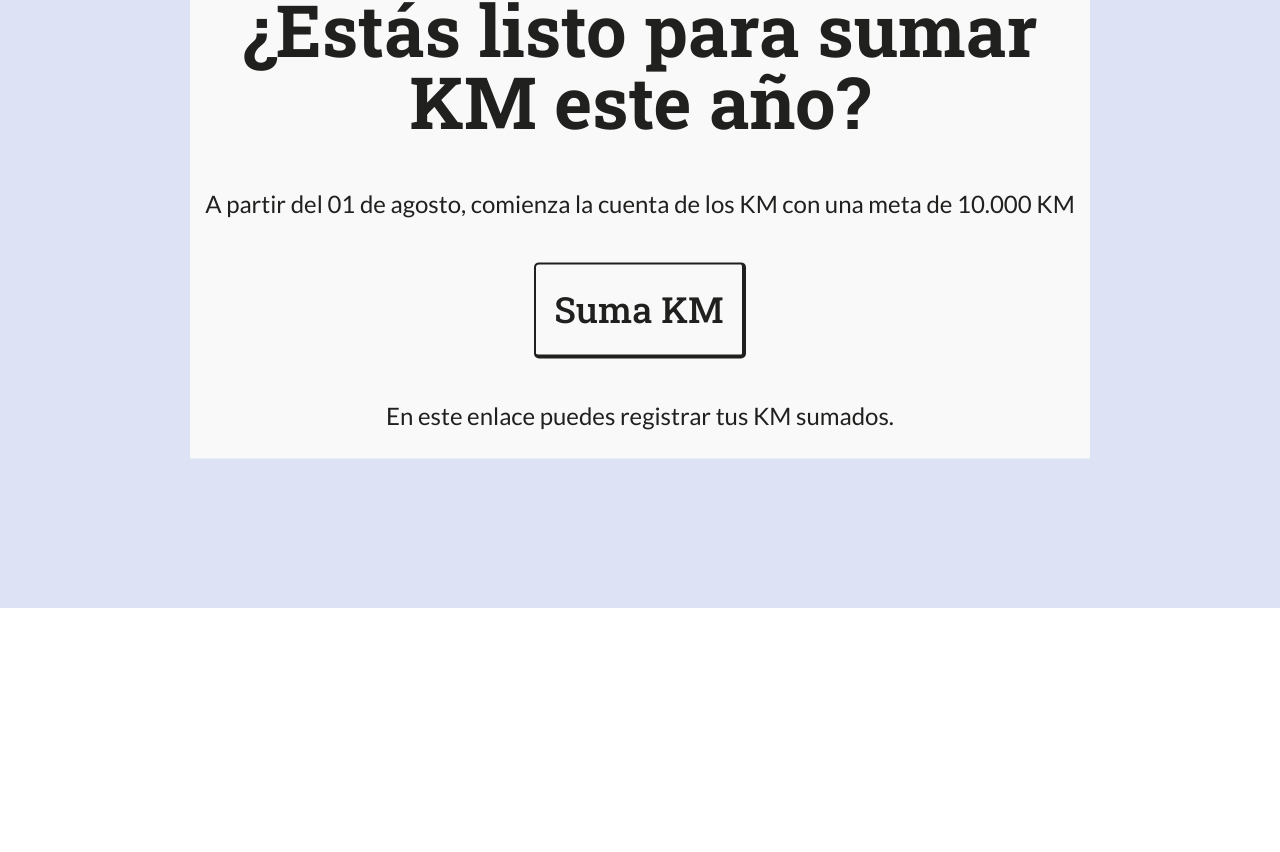
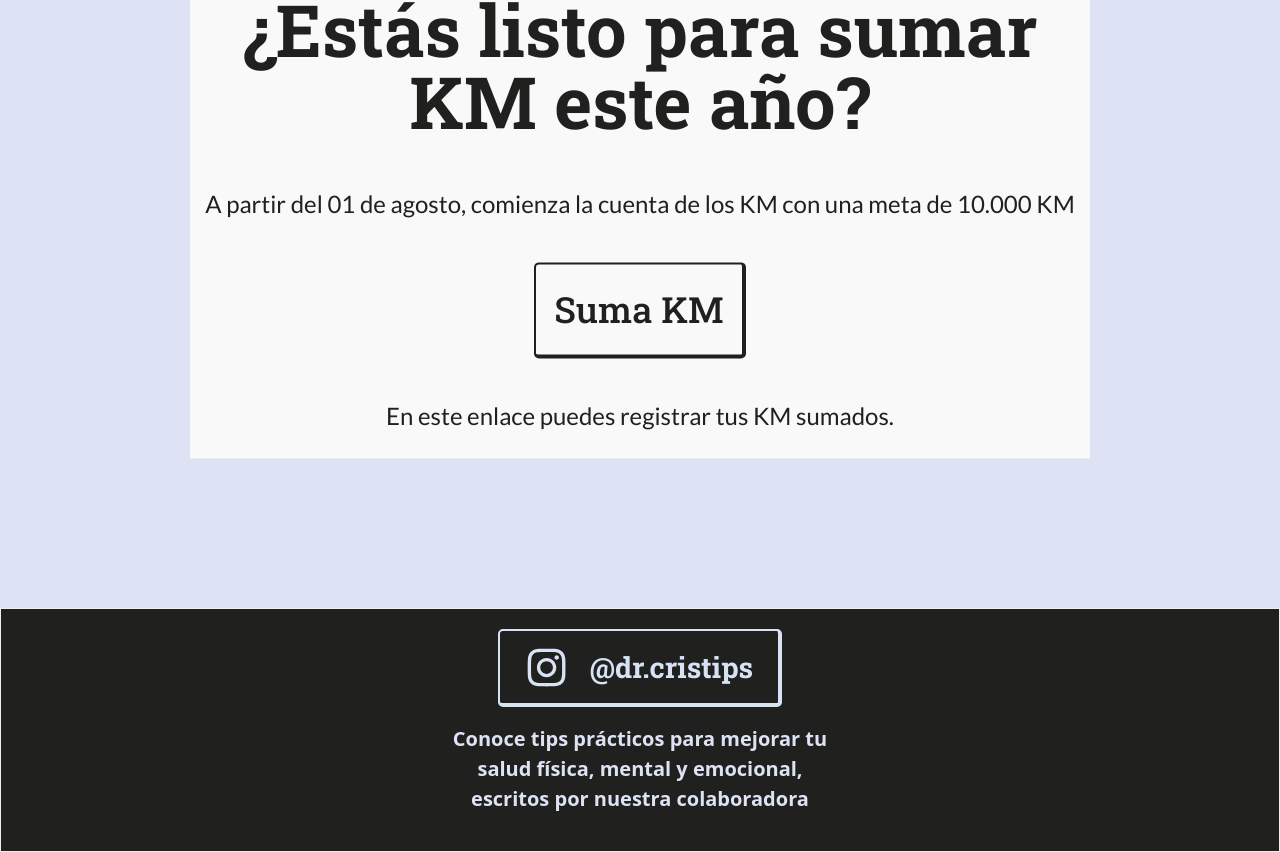
Before and after one commit to davidpaz06/jg-blog, a React (Vite) app: page / in a window 1280 px wide. Shown: the part 3767-4619 px from the top of the page. Before the commit the page ends 4375 px from the top, so only its background shows below. Built offline with nearby package versions, Linux system fonts and the light colour scheme; a web font is replaced by a local one.

Commit message:
add Cristips component and corresponding styles; update CTA padding for consistency

```diff
--- a/src/App.tsx
+++ b/src/App.tsx
@@ -4,6 +4,7 @@ import MVSection from "./views/MVSection/MVSection";
 import HistorySection from "./views/HistorySection/HistorySection";
 import CTA from "./views/CTASection/CTA";
 import HowTo from "./views/HowTo/HowTo";
+import Cristips from "./views/Cristips/Cristips";
 import "./App.css";
 
 const App: FC = () => {
@@ -19,6 +20,7 @@ const App: FC = () => {
       <HowTo />
       <HistorySection isEnglish={isEnglish} />
       <CTA isEnglish={isEnglish} />
+      <Cristips />
     </>
   );
 };
--- a/src/views/CTASection/CTA.css
+++ b/src/views/CTASection/CTA.css
@@ -65,7 +65,7 @@
   justify-content: center;
   align-items: center;
 
-  padding: 0.5em 0.5em;
+  padding: 0.5em;
 
   color: #20201f;
   background-color: #f9f9f9;
--- /dev/null
+++ b/src/views/Cristips/Cristips.css
@@ -0,0 +1,50 @@
+.cristips-container {
+  padding: 20px;
+  background-color: #20201f;
+  color: #dde3f4;
+  border: 1px solid #eee;
+  display: flex;
+  flex-direction: column;
+  align-items: center;
+}
+
+.cristips-container h2 {
+  font-size: 1.25em;
+  max-width: 400px;
+  text-align: center;
+}
+
+.cristips-container a {
+  color: #d7e3f4;
+  background-color: #20201f;
+  border: 2px solid #d7e3f4;
+  border-bottom: 4px solid #d7e3f4;
+  border-right: 4px solid #d7e3f4;
+  border-radius: 5px;
+  cursor: pointer;
+
+  text-decoration: none;
+  font-weight: bold;
+  width: 250px;
+  padding: 0.5em;
+
+  display: flex;
+  align-items: center;
+  justify-content: space-around;
+
+  font-size: 1.8em;
+
+  font-family: "Roboto slab", sans-serif;
+
+  transition: all 0.25s ease-in-out;
+}
+
+.cristips-container a:hover {
+  background-color: #d7e3f4;
+  color: #20201f;
+  border-radius: 20px;
+}
+
+#ig {
+  font-size: 1.5em;
+}
--- /dev/null
+++ b/src/views/Cristips/Cristips.tsx
@@ -0,0 +1,25 @@
+import type { FC } from "react";
+import "./Cristips.css";
+import { FaInstagram } from "react-icons/fa";
+
+const Cristips: FC = () => {
+  return (
+    <div className="cristips-container">
+      <a
+        href="https://www.instagram.com/dr.cristips/"
+        target="_blank"
+        rel="noopener noreferrer"
+      >
+        <FaInstagram id="ig" /> @dr.cristips
+      </a>
+
+      <h2>
+        {" "}
+        Conoce tips prácticos para mejorar tu salud física, mental y emocional,
+        escritos por nuestra colaboradora{" "}
+      </h2>
+    </div>
+  );
+};
+
+export default Cristips;
```
